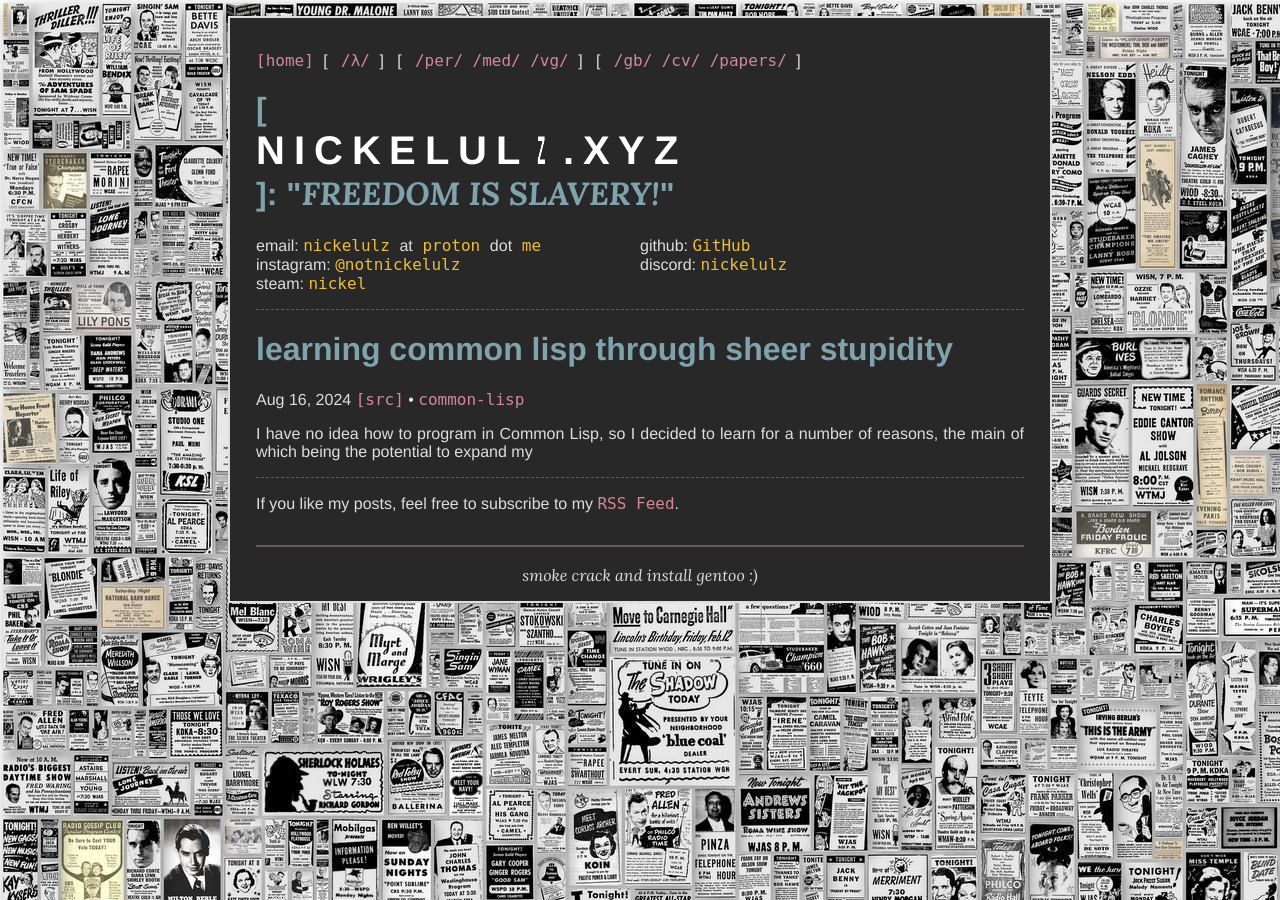
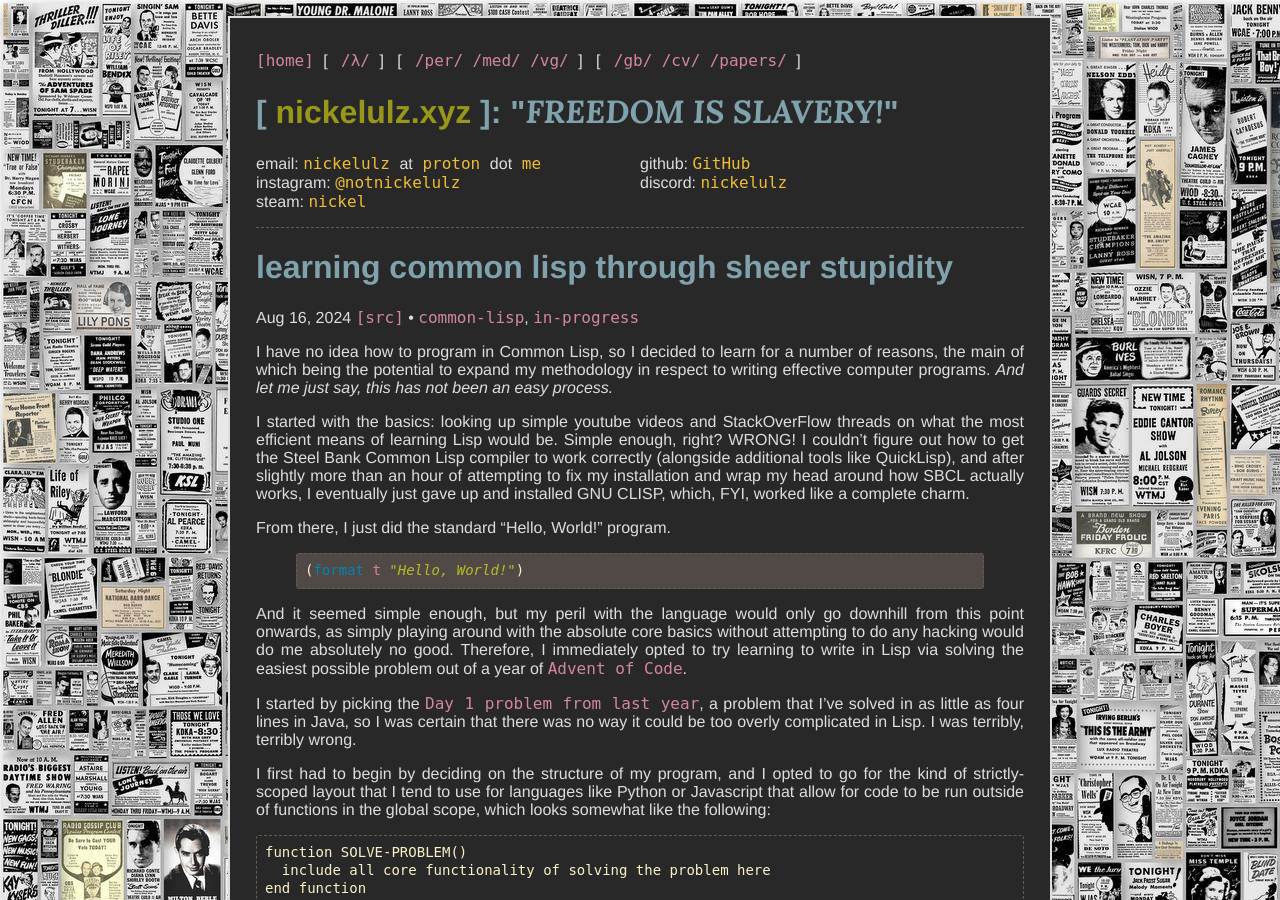
Before and after one commit to mufaro3/mufaro3.github.io, a Jekyll site: the page built from _posts/2024-08-16-common-lisp-tomfoolery.md, in a window 1280 px wide and 900 px high. Built offline with Jekyll 4.4.1, drawn with Linux system fonts in a browser that asks for light colours; some of the changed text lies outside the part shown.

Commit message:
music stuff and lisp article

````diff
--- /dev/null
+++ b/_includes/unfinished.md
@@ -0,0 +1 @@
+*Note: This post is currently unfinished for some reason. Check back in later to see if I ever ended up coming around to finishing it!*
--- a/_layouts/post.html
+++ b/_layouts/post.html
@@ -11,7 +11,7 @@ layout: page
         {% if page.author %} • {{ page.author }}{% endif %}
         {% if page.meta %} • {{ page.meta }}{% endif %}
         •
-        {% for category in page.tags %}<span><a href="{{ site.url }}/category/#{{ category }}">{{ category }}</a>{% if forloop.last != true %}, {% endif %}</span>{% endfor %}
+        {% for category in page.tags %}<span><a href="{{ site.url }}/category#{{ category }}">{{ category }}</a>{% if forloop.last != true %}, {% endif %}</span>{% endfor %}
     </p>
   </header>
 
--- a/_plugins/animator.rb
+++ b/_plugins/animator.rb
@@ -1,6 +1,7 @@
 module Jekyll
   module FlipAnimationFilter
     def flip_animate(input)
+      puts 'hello world from ruby'
       array = input.split('')
       array = array.each_with_index.map { | letter, index | "<span style='--i:#{index}'>#{letter}</span>" }
       letter_spans = array.join(' ')
@@ -9,4 +10,4 @@ module Jekyll
   end
 end
 
-Liquid::Template.register_filter(Jekyll::FlipAnimationFilter)
+# Liquid::Template.register_filter(Jekyll::FlipAnimationFilter)
--- a/_posts/2024-08-16-common-lisp-tomfoolery.md
+++ b/_posts/2024-08-16-common-lisp-tomfoolery.md
@@ -6,6 +6,72 @@ categories:
     - programming
 tags:
     - common-lisp
+    - in-progress
 ---
 
-I have no idea how to program in Common Lisp, so I decided to learn for a number of reasons, the main of which being the potential to expand my
+I have no idea how to program in Common Lisp, so I decided to learn for a number of reasons, the main of which being the potential to expand my methodology in respect to writing effective computer programs. *And let me just say, this has not been an easy process.*
+
+I started with the basics: looking up simple youtube videos and StackOverFlow threads on what the most efficient means of learning Lisp would be. Simple enough, right? WRONG! I couldn't figure out how to get the Steel Bank Common Lisp compiler to work correctly (alongside additional tools like QuickLisp), and after slightly more than an hour of attempting to fix my installation and wrap my head around how SBCL actually works, I eventually just gave up and installed GNU CLISP, which, FYI, worked like a complete charm.
+
+From there, I just did the standard "Hello, World!" program.
+
+{% highlight common_lisp %}
+(format t "Hello, World!")
+{% endhighlight %}
+
+And it seemed simple enough, but my peril with the language would only go downhill from this point onwards, as simply playing around with the absolute core basics without attempting to do any hacking would do me absolutely no good. Therefore, I immediately opted to try learning to write in Lisp via solving the easiest possible problem out of a year of [Advent of Code](adventofcode.com).
+
+I started by picking the [Day 1 problem from last year](https://adventofcode.com/2023/day/1), a problem that I've solved in as little as four lines in Java, so I was certain that there was no way it could be too overly complicated in Lisp. I was terribly, terribly wrong.
+
+I first had to begin by deciding on the structure of my program, and I opted to go for the kind of strictly-scoped layout that I tend to use for languages like Python or Javascript that allow for code to be run outside of functions in the global scope, which looks somewhat like the following:
+
+```
+function SOLVE-PROBLEM()
+  include all core functionality of solving the problem here
+end function
+
+function RUN-TESTS()
+  include all functionality for running tests of individual functions here
+end function
+
+read argument
+if argument is TEST-MODE:
+  call RUN-TESTS()
+else
+  call SOLVE-PROBLEM()
+```
+
+From there, I started on the main method of my Lisp program:
+
+{% highlight common_lisp %}
+; This function serves as the key solving algorithm to the
+; problem.
+(defun solve () (progn
+  ; This is our input file
+  (defparameter *input_file* "./test.txt")
+
+  ; This will be our final counter
+  (setq total 0)
+
+  ; Loop through lines in file/process input
+  (let ((file (open *input_file*)))
+  (when file
+    (loop for line = (read-line file nil)
+      while line
+      ; Generate the line number
+      do (let ((generated_number (strip_line_to_number line)))
+        (progn
+          ; Set the value of the total to itself plus
+          ; the generated number
+          (setq total (+ total generated_number))
+          ; Print the original line and the generated number
+          (format t "~A -> ~d~%" line generated_number)))))
+  (close file))
+
+  ; Print final number
+  (format t "Total: ~d~%" total)))
+{% endhighlight %}
+
+{% include unfinished.md %}
+
+View the final source code [here](https://gist.github.com/nickelulz/af897ea7624dc5dbf502885b30280d3d).
````
Also changed, not shown: _posts/2024-08-12-example-personal-post.md (+1 -1 lines), _posts/2024-08-15-music-base.md (+28 -3 lines), pages/home.md (+1 -1 lines).
